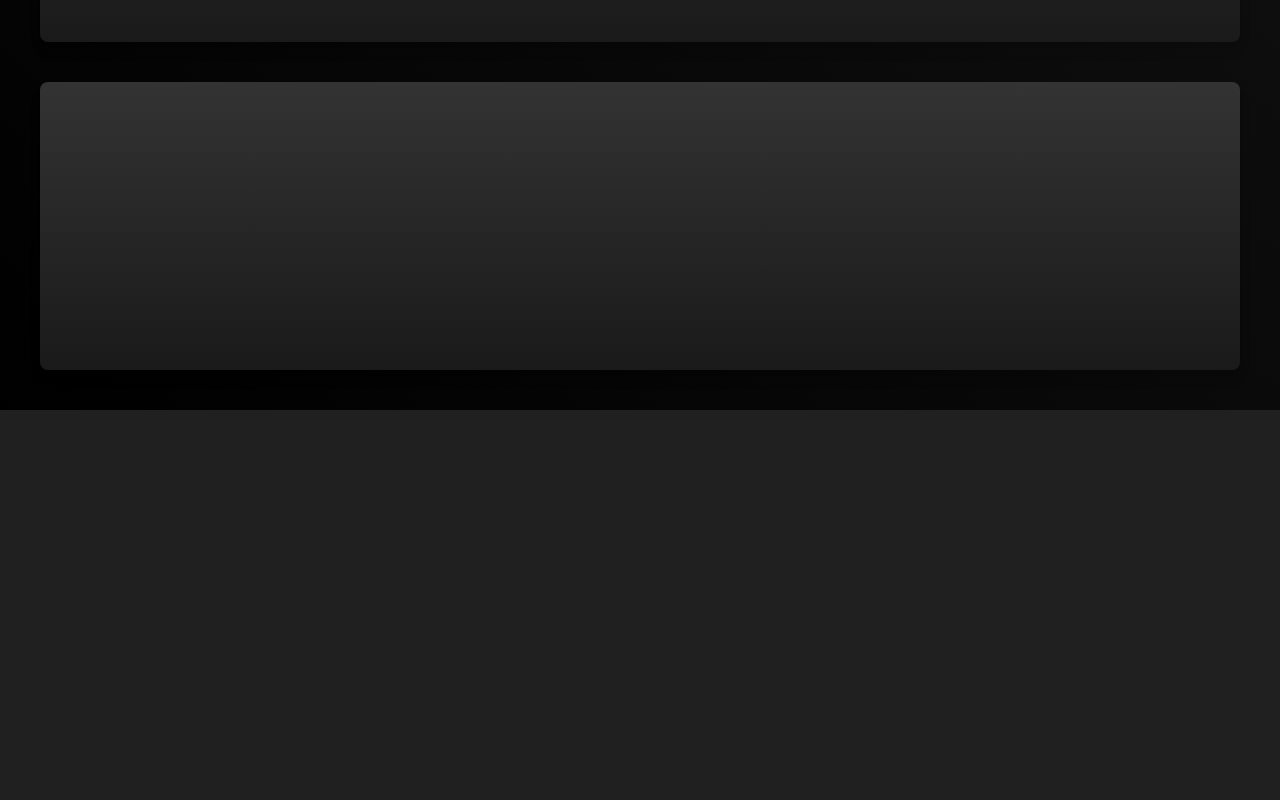
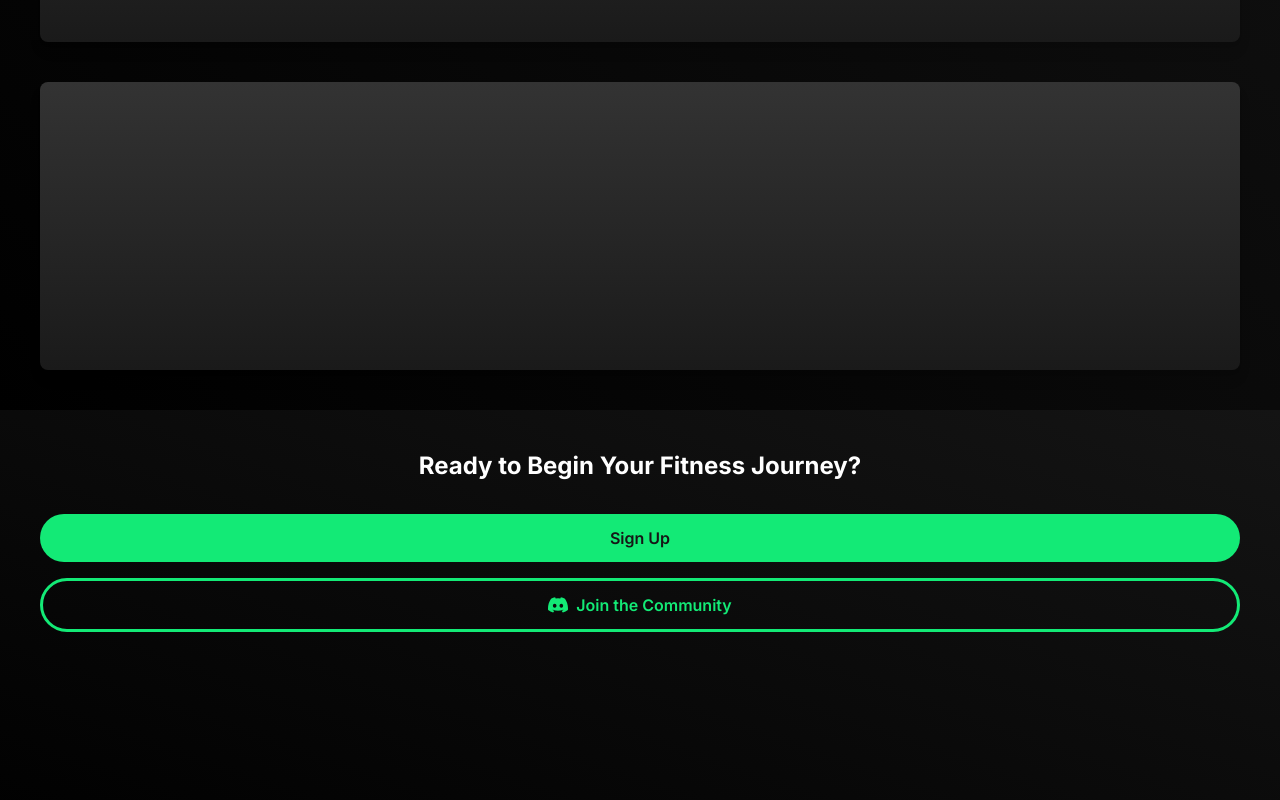
Before and after one commit to webiloy/SportyRoll, a React (Vite) app in the folder frondend/: page / in a window 1280 px wide. Shown: the part 2838-3638 px from the top of the page. Before the commit the page ends 3248 px from the top, so only its background shows below. Built offline with nearby package versions, Linux system fonts and the light colour scheme.

Commit message:
Added CFA section

```diff
--- a/frondend/src/pages/home/Home.jsx
+++ b/frondend/src/pages/home/Home.jsx
@@ -1,10 +1,11 @@
 import { HeroSec } from "./components/HeroSec";
 import { Features } from "./components/Features";
 import { Hiw } from "./components/Hiw";
+import { Cfa } from "./components/Cfa";
 export function Home() {
   return (
     <>
-      <HeroSec></HeroSec> <Features></Features> <Hiw></Hiw>
+      <HeroSec></HeroSec> <Features></Features> <Hiw></Hiw> <Cfa></Cfa>
     </>
   );
 }
--- /dev/null
+++ b/frondend/src/pages/home/components/Cfa.jsx
@@ -0,0 +1,16 @@
+import { BsDiscord } from "react-icons/bs";
+export function Cfa() {
+  return (
+    <div className="flex flex-col bg-gradient-to-tr from-black to-[#141414] min-h-[450px] p-10">
+      <h1 className="text-2xl font-bold text-white text-center mb-8">
+        Ready to Begin Your Fitness Journey?
+      </h1>
+      <ul className="flex flex-col gap-4 child:p-3 child:rounded-full text-center font-semibold">
+        <li className="bg-secondary text-text">Sign Up</li>
+        <li className="flex gap-2 justify-center items-center text-secondary border-[3px] border-secondary">
+          <BsDiscord className="text-xl"></BsDiscord>Join the Community
+        </li>
+      </ul>
+    </div>
+  );
+}
```
